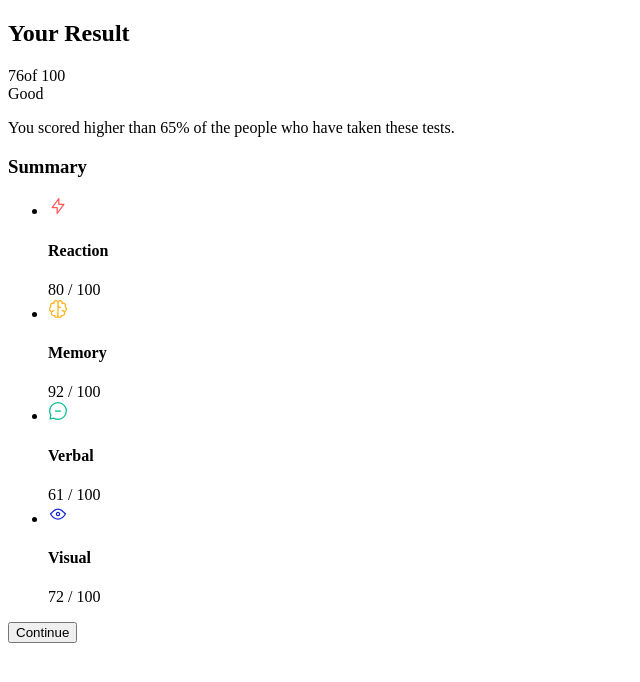
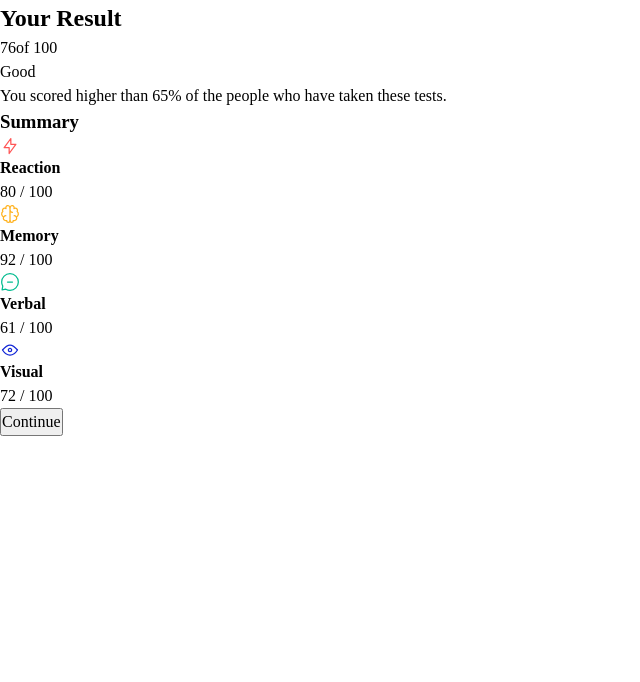
Before and after one commit to KirativeWD/results-summary, a React (Vite) app: page / in a window 1280 px wide. Shown: the top 682 px of the page, without its empty margins (0-640 px from the left). Built offline with nearby package versions, Linux system fonts and the light colour scheme.

Commit message:
Created reset css

```diff
--- a/src/main.jsx
+++ b/src/main.jsx
@@ -2,6 +2,7 @@ import React from 'react'
 import ReactDOM from 'react-dom/client'
 import App from './App.jsx'
 import './styles.css'
+import './reset.css'
 
 ReactDOM.createRoot(document.getElementById('root')).render(
   <React.StrictMode>
--- /dev/null
+++ b/src/reset.css
@@ -0,0 +1,58 @@
+/*
+  Josh's Custom CSS Reset
+  https://www.joshwcomeau.com/css/custom-css-reset/
+*/
+
+*,
+*::before,
+*::after {
+    box-sizing: border-box;
+}
+
+* {
+    margin: 0;
+    padding: 0;
+    /* Added */
+}
+
+body {
+    line-height: 1.5;
+    -webkit-font-smoothing: antialiased;
+}
+
+/* Added */
+ul,
+ol {
+    list-style: none;
+}
+
+img,
+picture,
+video,
+canvas,
+svg {
+    display: block;
+    max-width: 100%;
+}
+
+input,
+button,
+textarea,
+select {
+    font: inherit;
+}
+
+p,
+h1,
+h2,
+h3,
+h4,
+h5,
+h6 {
+    overflow-wrap: break-word;
+}
+
+#root,
+#__next {
+    isolation: isolate;
+}
```
